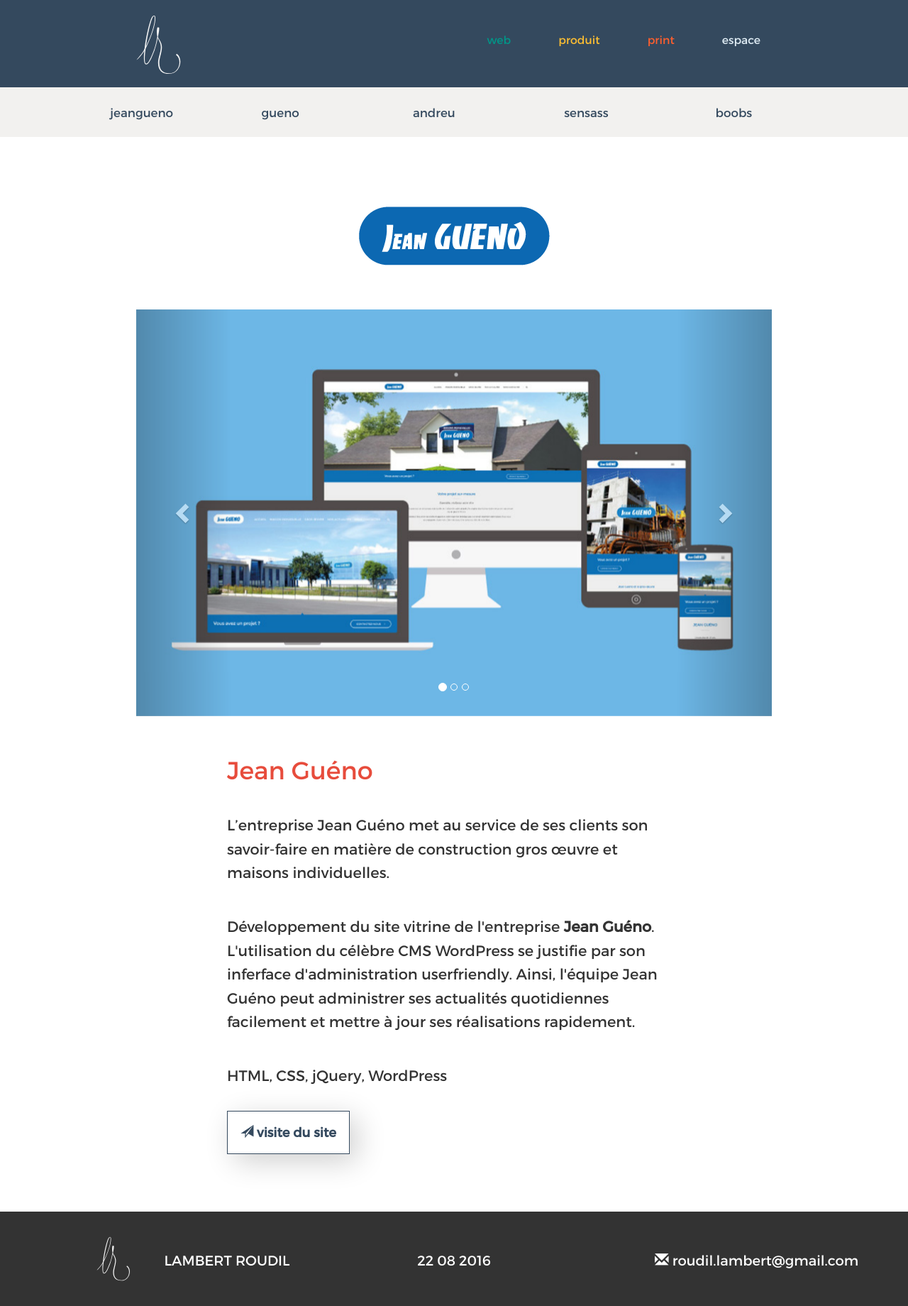
After one commit to Lambertino/portfolio, a PHP site: page /jeangueno.php in a window 1280 px wide. The commit adds this page. Shown: the whole page at 71% size. Run offline with PHP 8.4, Linux system fonts and the light colour scheme.

Commit message:
jean gueno project added to portfolio

```diff
--- a/css/homepage.css
+++ b/css/homepage.css
@@ -40,6 +40,9 @@
 .row{
 	margin-left: 0px;
 }
+.no-margin {
+	margin: 0;
+}
 /*---------------------------------- header --------------------------------------*/
 header {
 	background-color: #34495E;
@@ -76,6 +79,11 @@
 	font-size: .9em;
 	color: #FFF;
 	text-align: center;
+}
+@media screen and (max-width: 767px) {
+	header .dropdown .dropdown-menu li a {
+		padding: 1.5em 1em;
+	}
 }
 header .dropdown .dropdown-menu li a:hover {
 	background-color: #2C3F52;
@@ -268,7 +276,7 @@
 	header .dropdown .dropdown-menu {
 		position: absolute;
 		left: -13em;
-		top: 6.35em;
+		top: 5.35em;
 	}
 	header .dropdown .dropdown-menu li a {
 		text-align: right;
--- a/css/pages-work.css
+++ b/css/pages-work.css
@@ -44,6 +44,7 @@
 .description a:hover{
 	background-color: #34495E;
 	color: #fff;
+	transition: all .4s;
 }
 .projects{
 	margin-bottom: 2em;
@@ -60,6 +61,7 @@
 .projects li a{
 	color: #34495E;
 	text-decoration: none;
+	font-size: .8em;
 }
 .projects li a:hover{
 	background-color: #ECECEC;
--- a/footer.php
+++ b/footer.php
@@ -1,5 +1,5 @@
 		<footer class="col-xs-12" id="contact">
-			<div class="row text-center">
+			<div class="row text-center no-margin">
 				<div class="hidden-xs col-sm-offset-1 col-sm-1 logo-contact">
 					<img src="img/logo-lr.svg" alt="logo Lambert Roudil">
 				</div>
--- a/header.php
+++ b/header.php
@@ -12,10 +12,10 @@
 					  	web
 					</button>
 					<ul class="dropdown-menu animated slideInDown" aria-labelledby="dropdown-web">
+						<li><a href="jeangueno.php">Jean Guéno</a></li>
 					  	<li><a href="gueno.php">Jean-Marie Guéno</a></li>
 					  	<li><a href="johnandreu.php">John Andreu</a></li>
 					  	<li><a href="sensass.php">Sensass !</a></li>
-					  	<li><a href="grand-large.php">Grand Large</a></li>
 					  	<li><a href="boobs.php">Boobs</a></li>
 					</ul>
 				</div>
--- /dev/null
+++ b/jeangueno.php
@@ -0,0 +1,89 @@
+<!DOCTYPE html>
+	<html lang="fr" class="no-js">
+	<head>
+		<title>Lambert Roudil, designer global-Portfolio</title>
+		<meta name="description" content="Développement du site vitrine du designer Jean-Marie Guéno,www.jeanmariegueno.com, diplômé en arts appliqués de l’école Pivaut. Le designer, à la croisée des chemins entre le monde de l’art et celui l'entreprise, trouve son inspiration au cœur du pays guérandais entre marais salants et cité médiévale." />
+		<meta charset="UTF-8">
+		<meta name="viewport" content="initial-scale=1.0">
+		<meta name="theme-color" content="#59ABE3"/>
+		<link rel="icon" type="image/png" href="img/favicon.png" >
+		<link rel="stylesheet" href="css/reset.css">
+		<link rel="stylesheet" href="bootstrap/css/bootstrap.min.css">
+		<link rel="stylesheet" href="css/homepage.css">
+		<link rel="stylesheet" href="css/animate.css">
+		<link rel="stylesheet" href="css/pages-work.css">
+		<script type="text/javascript" src="js/jquery.1.6.2.js"></script>
+		<script type="text/javascript" src="js/jquery-1.10.2.min.js"></script>
+		<script type="text/javascript" src="js/scripts.js"></script>
+		<script type="text/javascript" src="js/modernizr.custom.33604.js"></script>
+	</head>
+
+	<body>
+
+		<!-- header -->
+		<?php require_once('header.php'); ?>
+
+		<main id="pages-work">
+
+			<?php include('nav-web.php');?>
+
+			<div class="logo-company">
+				<a href="http://www.jeangueno.com" target="_blank"><img src="img/img-web/jeangueno/logo-gueno.png" alt="logo de l'entreprise Jean Gueno, jeangueno.com"></a>
+			</div>
+
+			<!-- carousel project -->
+			<div id="carousel-project" class="carousel slide" data-ride="carousel">
+				<!-- Indicators -->
+				<ol class="carousel-indicators">
+				 	<li data-target="#carousel-project" data-slide-to="0" class="active"></li>
+				 	<li data-target="#carousel-project" data-slide-to="1"></li>
+				 	<li data-target="#carousel-project" data-slide-to="2"></li>
+				</ol>
+
+				<!-- Wrapper for slides -->
+				<div class="carousel-inner" role="listbox">
+					<div class="item active">
+						<img src="img/img-web/jeangueno/mockup-1.jpg" alt="interface du site jeanmariegueno.com sur i-mac"/>
+					</div>
+					<div class="item">
+						<img src="img/img-web/jeangueno/mockup-2.jpg" alt="interface du site jeanmariegueno.com sur i-phone-6"/>
+					</div>
+					<div class="item">
+						<img src="img/img-web/jeangueno/mockup-3.jpg" alt="interface du site jeanmariegueno.com sur tablette"/>
+					</div>
+				</div>
+
+				<!-- Controls -->
+				<a class="left carousel-control" href="#carousel-project" role="button" data-slide="prev">
+				  	<span class="glyphicon glyphicon-chevron-left" aria-hidden="true"></span>
+				  	<span class="sr-only">Previous</span>
+				</a>
+				<a class="right carousel-control" href="#carousel-project" role="button" data-slide="next">
+				  	<span class="glyphicon glyphicon-chevron-right" aria-hidden="true"></span>
+				  	<span class="sr-only">Next</span>
+				</a>
+			</div>
+			<!-- /end carousel project -->
+
+			<div class="description">
+				<h1>Jean Guéno</h1>
+				<p>
+					L’entreprise Jean Guéno met au service de ses clients son savoir-faire en matière de construction
+					gros œuvre et maisons individuelles.
+				</p>
+				<p>
+					Développement du site vitrine de l'entreprise <strong>Jean Guéno</strong>. L'utilisation du célèbre
+					CMS WordPress se justifie par son inferface d'administration userfriendly. Ainsi, l'équipe Jean Guéno
+					peut administrer ses actualités quotidiennes facilement et mettre à jour ses réalisations rapidement.
+				</p>
+				<p>HTML, CSS, jQuery, WordPress</p>
+				<a href="http://www.jeangueno.com" target="_blank"><strong>
+					<i class="glyphicon glyphicon-send"></i> visite du site</strong>
+				</a>
+			</div>
+
+		</main>
+
+<?php
+	include('footer.php');
+?>
--- a/nav-web.php
+++ b/nav-web.php
@@ -1,10 +1,10 @@
 <div class="projects hidden-xs col-sm-12">
     <nav>
         <ul>
-            <li class="col-xs-12 col-sm-offset-1 col-sm-2"><a href="gueno.php">gueno</a></li>
+            <li class="col-xs-12 col-sm-offset-1 col-sm-2"><a href="jeangueno.php">jeangueno</a></li>
+            <li class="col-xs-12 col-sm-2"><a href="gueno.php">gueno</a></li>
             <li class="col-xs-12 col-sm-2"><a href="johnandreu.php">andreu</a></li>
             <li class="col-xs-12 col-sm-2"><a href="sensass.php">sensass</a></li>
-            <li class="col-xs-12 col-sm-2"><a href="grand-large.php">grandlarge</a></li>
             <li class="col-xs-12 col-sm-2"><a href="boobs.php">boobs</a></li>
         </ul>
     </nav>
--- a/work.php
+++ b/work.php
@@ -1,5 +1,5 @@
-<section class="row">
-	<a href="gueno.php">
+<section class="row no-margin">
+	<a href="jeangueno.php">
 		<section id="bloc-web" class="col-xs-12 col-sm-6 bloc-homepage">
 			<img src="img/web.svg" alt="lien vers les créations webdesign" class="animated infinite">
 			<p class="description-bloc"><i class="glyphicon glyphicon-send"></i> Web</p>
@@ -16,7 +16,7 @@
 </section>
 <!--/end row-->
 
-<section class="row">
+<section class="row no-margin">
 	<a href="thinkovery.php">
 		<section id="bloc-graphism" class="col-xs-12 col-sm-6 bloc-homepage">
 			<img src="img/graphisme.svg" alt="lien vers les créations graphiques" class="animated infinite">
```
Also changed, not shown: img/img-web/jeangueno/logo-gueno.png (added), img/img-web/jeangueno/mockup-1.jpg (added), img/img-web/jeangueno/mockup-2.jpg (added), img/img-web/jeangueno/mockup-3.jpg (added).
